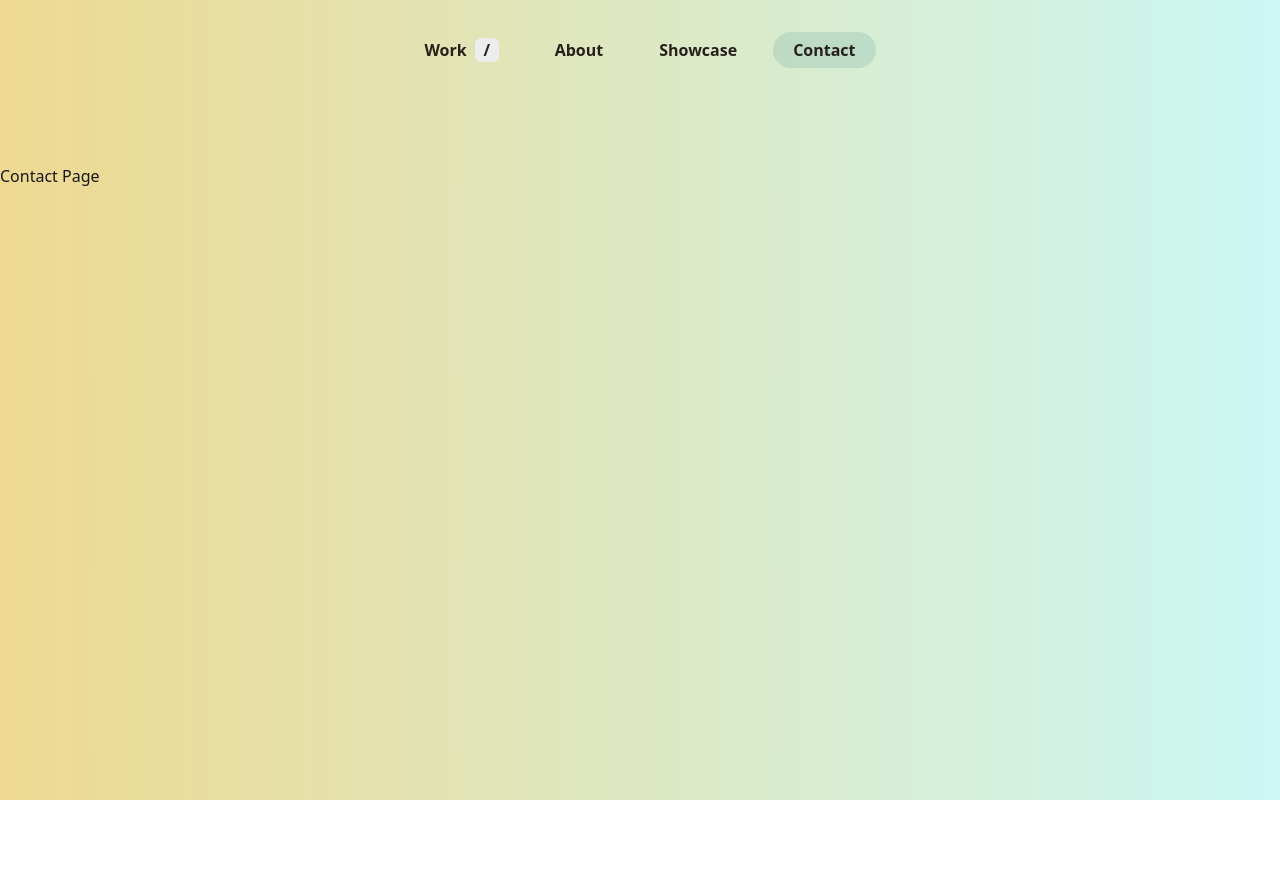
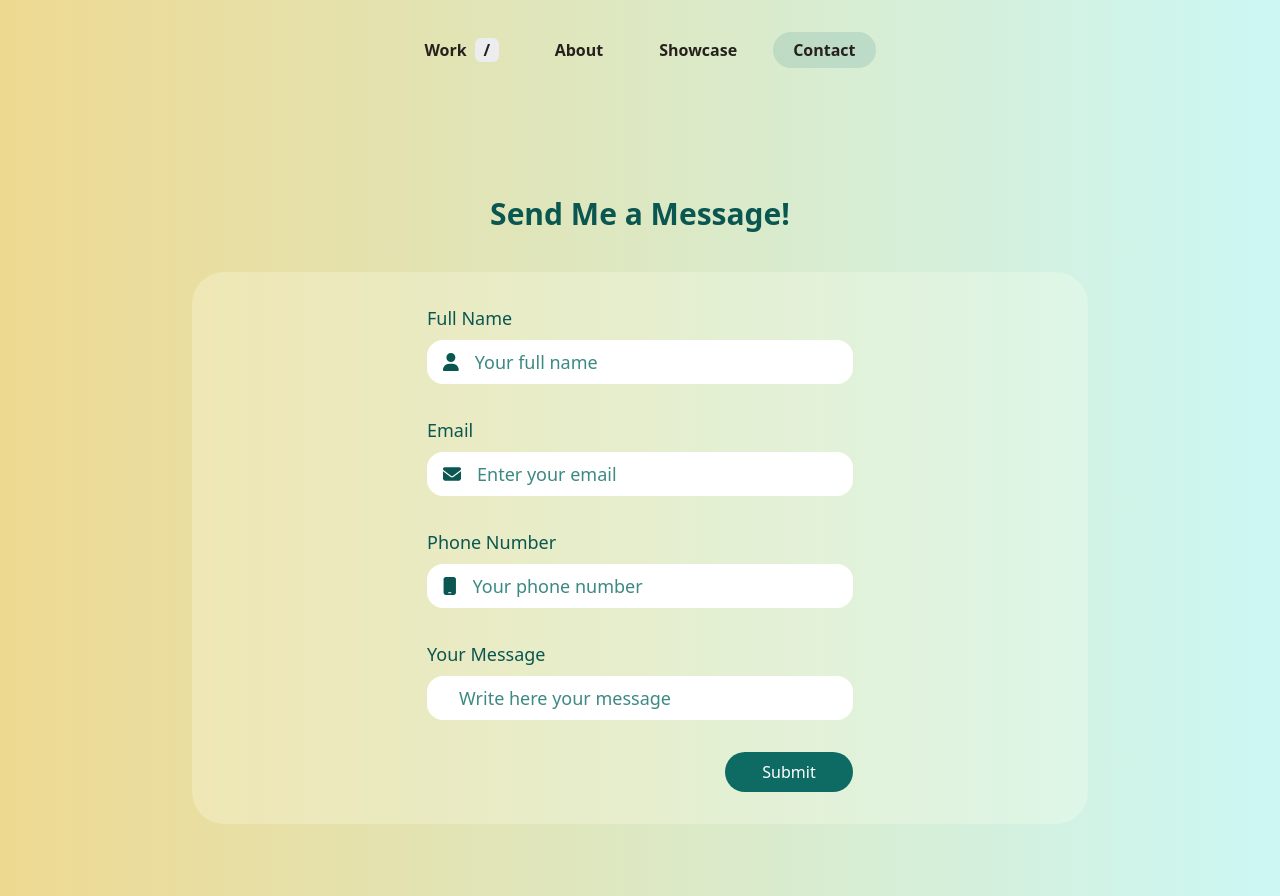
Before and after one commit to Ale-1508/portfolio, a Next.js app: page /contact in a window 1280 px wide. Before the commit the page ends 800 px from the top, so only its background shows below. Built offline with nearby package versions, Linux system fonts and the light colour scheme.

Commit message:
added your message and button to form

```diff
--- /dev/null
+++ b/src/app/contact/components/ContactMeForm.tsx
@@ -0,0 +1,107 @@
+"use client";
+
+import classNames from "classnames";
+import Balancer from "react-wrap-balancer";
+import { useEffect, useState } from "react"
+import { faEnvelope, faUser, faMobile } from '@fortawesome/free-solid-svg-icons';
+
+import { SmallTextfield } from "@/textfields/SmallTextfield";
+import { SmallLabel } from "@/labels/SmallLabel";
+import PrimaryButton from "@/buttons/PrimaryButton"
+
+/*
+full name
+email
+phone
+message
+button to send message
+
+I'm looking for:
+- WebApp
+- Landing Page
+- Desktop App
+- Mobile App
+
+contact me:
+email
+mobile
+my city
+*/
+
+const formFields = [
+  {
+    value:"Full Name",
+    hint:"Your full name",
+    icon:faUser,
+    inputType:"text",
+  },
+  {
+    value:"Email",
+    hint:"Enter your email",
+    icon:faEnvelope,
+    inputType:"email",
+  },
+  {
+    value:"Phone Number",
+    hint:"Your phone number",
+    icon:faMobile,
+    inputType:"tel",
+  },
+]
+
+
+const FormComponent = ( ) => {
+  const cardClassNames = classNames(
+    "grid",
+    "w-full max-w-4xl",
+    "items-start justify-start",
+    "m-2 py-8 px-8 md:16 gap-8",
+    "rounded-4xl justify-evenly items-center",
+    "bg-accents-ivory bg-opacity-25 text-white",
+    "md:col-span-2",
+  );
+  const fieldClassNames = "flex flex-col gap-2"
+
+  return (
+    <form className={cardClassNames}>
+      { formFields.map((field) => (
+        <div className={fieldClassNames}>
+          <SmallLabel value={field.value}/>
+          <SmallTextfield hint={field.hint} inputType={field.inputType} icon={field.icon}/>
+        </div>
+      ))}
+      <div className={fieldClassNames}>
+        <SmallLabel value="Your Message"/>
+        <SmallTextfield hint="Write here your message" inputType="text" />
+      </div>
+      <div className="flex justify-end">
+        <PrimaryButton text="Submit" onSubmit={()=>console.log("ye")}/>
+      </div>
+    </form>
+  )
+}
+
+const ContactMeForm = () => {
+  const [isVisible, setIsVisible] = useState(false);
+
+  useEffect( () => {
+    setIsVisible(true);
+  }, [])
+
+  return (
+    <div className={`
+      flex flex-col gap-8 justify-center items-center
+      transition-transform duration-500 ease-out ${isVisible ? 'translate-y-0 opacity-100' : '-translate-y-10 opacity-0'}
+      `}>
+      <h1 className={`
+        text-2xl lg:text-3xl
+        font-semibold leading-tight
+        text-primary-600
+        transition-transform duration-300 ease-out ${isVisible ? 'translate-y-0 opacity-100' : '-translate-y-10 opacity-0'}
+      `}>Send Me a Message!</h1>
+      <FormComponent />
+    </div>
+  )
+}
+
+export default ContactMeForm;
--- a/src/app/contact/page.tsx
+++ b/src/app/contact/page.tsx
@@ -1,11 +1,10 @@
 import Layout from "../_core/components/Layout";
+import ContactMeForm from "./components/ContactMeForm";
 
 export default function ContactScreen() {
   return (
-    <Layout currentPath="Contact">
-      <div>
-        <h1>Contact Page</h1>
-      </div>
+    <Layout currentPath="Contact" className="mx-8 sm:mx-16 md:mx-24 lg:mx-32 gap-24 mb-16">
+      <ContactMeForm />
     </Layout>
   );
 }
```
